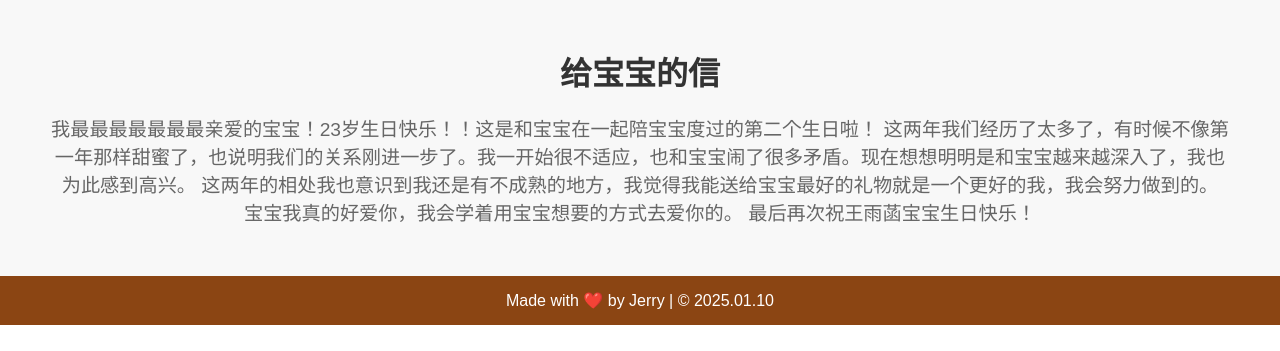
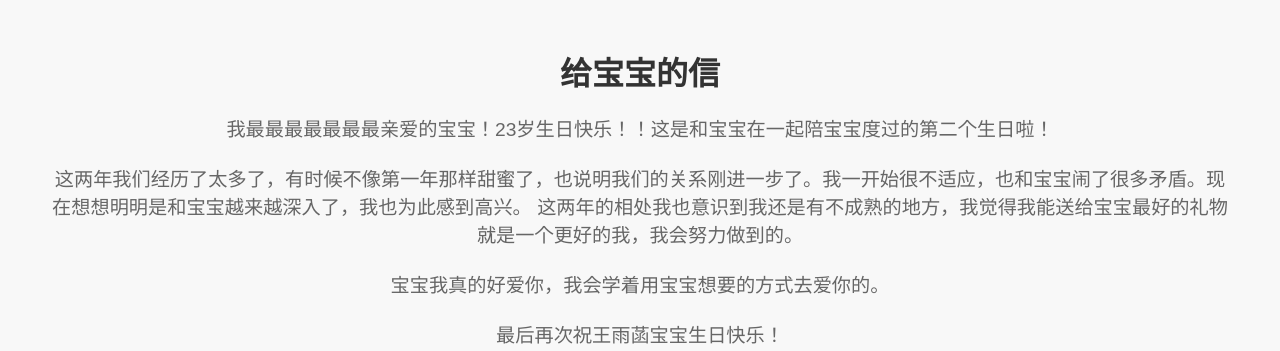
Before and after one commit to Jerry687/Happybirthday_mylove, a plain HTML site: page index.html in a window 1280 px wide. Shown: the part 962-1313 px from the top of the page. Before the commit the page ends 1287 px from the top, so only its background shows below. Drawn offline with Linux system fonts and the light colour scheme.

Commit message:
Update index.html

```diff
--- a/index.html
+++ b/index.html
@@ -17,13 +17,13 @@
     <!-- About Section -->
     <section id="about" class="about">
         <h2>给宝宝的信</h2>
-        <p>我最最最最最最最亲爱的宝宝！23岁生日快乐！！这是和宝宝在一起陪宝宝度过的第二个生日啦！
+        <p>我最最最最最最最亲爱的宝宝！23岁生日快乐！！这是和宝宝在一起陪宝宝度过的第二个生日啦！<br><br>
 
-这两年我们经历了太多了，有时候不像第一年那样甜蜜了，也说明我们的关系刚进一步了。我一开始很不适应，也和宝宝闹了很多矛盾。现在想想明明是和宝宝越来越深入了，我也为此感到高兴。 这两年的相处我也意识到我还是有不成熟的地方，我觉得我能送给宝宝最好的礼物就是一个更好的我，我会努力做到的。
+        这两年我们经历了太多了，有时候不像第一年那样甜蜜了，也说明我们的关系刚进一步了。我一开始很不适应，也和宝宝闹了很多矛盾。现在想想明明是和宝宝越来越深入了，我也为此感到高兴。 这两年的相处我也意识到我还是有不成熟的地方，我觉得我能送给宝宝最好的礼物就是一个更好的我，我会努力做到的。<br><br>
 
-宝宝我真的好爱你，我会学着用宝宝想要的方式去爱你的。
+        宝宝我真的好爱你，我会学着用宝宝想要的方式去爱你的。<br><br>
 
-最后再次祝王雨菡宝宝生日快乐！</p>
+        最后再次祝王雨菡宝宝生日快乐！</p>
     </section>
 
     <!-- Footer Section -->
```
